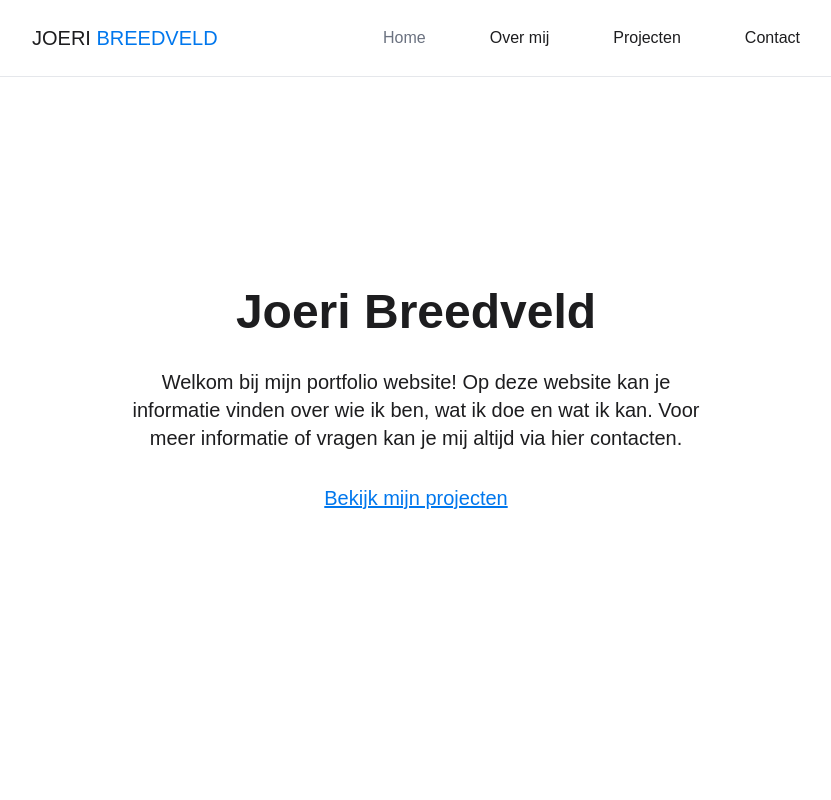
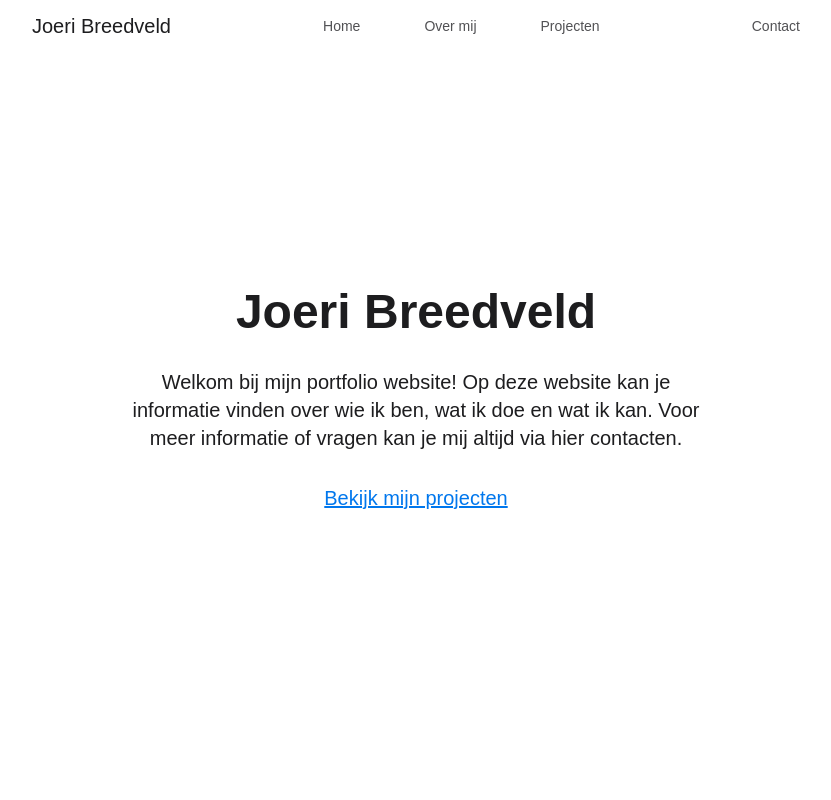
Before and after one commit to joeribreedveld/portfolio-website-v4, a Next.js app: page / in a window 1280 px wide. Shown: the top 800 px of the page, without its empty margins (224-1055 px from the left). Built offline with nearby package versions, Linux system fonts and the light colour scheme.

Commit message:
feat(navbar): change navbar background, change navbar links colors and change other navbar style

```diff
--- a/components/Navbar.tsx
+++ b/components/Navbar.tsx
@@ -11,10 +11,10 @@ function Navbar() {
 
 	return (
 		<>
-			<nav className='fixed page-padding-x flex justify-between w-full py-6 items-center flex-col md:flex-row border-b b-gray-700 bg-white'>
+			<nav className='fixed page-padding-x flex justify-between w-full py-3 items-center flex-col md:flex-row bg-gray-100 bg-white'>
 				<div className='flex justify-between w-full md:w-[unset]'>
 					<h3 onClick={() => router.push("/")} className='hover:cursor-pointer border-black text-black text-xl'>
-						JOERI <span className='text-blue'>BREEDVELD</span>
+						Joeri Breedveld
 					</h3>
 					<button
 						onClick={() => {
@@ -35,7 +35,7 @@ function Navbar() {
 							className='md:hidden'
 						>
 							<Link href='/'>
-								<a className={router.pathname == "/" ? "text-gray-500 hover:cursor-default" : "hover:text-gray-500"}>Home</a>
+								<a className={router.pathname == "/" ? "text-[#515154] hover:cursor-default" : "hover:text-[#515154]"}>Home</a>
 							</Link>
 						</li>
 						<li
@@ -45,7 +45,7 @@ function Navbar() {
 							className='md:hidden'
 						>
 							<Link href='/about'>
-								<a className={router.pathname == "/about" ? "text-gray-500 hover:cursor-default" : "hover:text-gray-500"}>Over mij</a>
+								<a className={router.pathname == "/about" ? "text-[#515154] hover:cursor-default" : "hover:text-[#515154]"}>Over mij</a>
 							</Link>
 						</li>
 						<li
@@ -55,7 +55,7 @@ function Navbar() {
 							className='md:hidden'
 						>
 							<Link href='/projects'>
-								<a className={router.pathname == "/projects" ? "text-gray-500 hover:cursor-default" : "hover:text-gray-500"}>Projecten</a>
+								<a className={router.pathname == "/projects" ? "text-[#515154] hover:cursor-default" : "hover:text-[#515154]"}>Projecten</a>
 							</Link>
 						</li>
 						<li
@@ -65,36 +65,34 @@ function Navbar() {
 							className='md:hidden'
 						>
 							<Link href='/contact'>
-								<a className={router.pathname == "/contact" ? "text-gray-500 hover:cursor-default" : "hover:text-gray-500"}>Contact</a>
+								<a className={router.pathname == "/contact" ? "text-[#515154] hover:cursor-default" : "text-[#515154]"}>Contact</a>
 							</Link>
 						</li>
 					</ul>
 				</section>
 
-				<section className='flex-col hidden md:flex'>
+				<section className='hidden md:flex justify-between text-sm'>
 					<ul className='flex navbar-gap items-center'>
 						<li>
 							<Link href='/'>
-								<a className={router.pathname == "/" ? "text-gray-500 hover:cursor-default" : "hover:text-gray-500"}>Home</a>
+								<a className={router.pathname == "/" ? "text-[#515154] hover:cursor-default" : "text-[#515154]"}>Home</a>
 							</Link>
 						</li>
 						<li>
 							<Link href='/about'>
-								<a className={router.pathname == "/about" ? "text-gray-500 hover:cursor-default" : "hover:text-gray-500"}>Over mij</a>
+								<a className={router.pathname == "/about" ? "text-[#515154] hover:cursor-default" : "text-[#515154]"}>Over mij</a>
 							</Link>
 						</li>
 						<li>
 							<Link href='/projects'>
-								<a className={router.pathname == "/projects" ? "text-gray-500 hover:cursor-default" : "hover:text-gray-500"}>Projecten</a>
-							</Link>
-						</li>
-						<li>
-							<Link href='/contact'>
-								<a className={router.pathname == "/contact" ? "text-gray-500 hover:cursor-default" : "hover:text-gray-500"}>Contact</a>
+								<a className={router.pathname == "/projects" ? "text-[#515154] hover:cursor-default" : "text-[#515154]"}>Projecten</a>
 							</Link>
 						</li>
 					</ul>
 				</section>
+				<Link href='/contact'>
+					<a className={router.pathname == "/contact" ? "text-[#515154] hover:cursor-default hidden md:block text-sm" : "text-[#515154] hidden md:block text-sm"}>Contact</a>
+				</Link>
 			</nav>
 		</>
 	)
```
